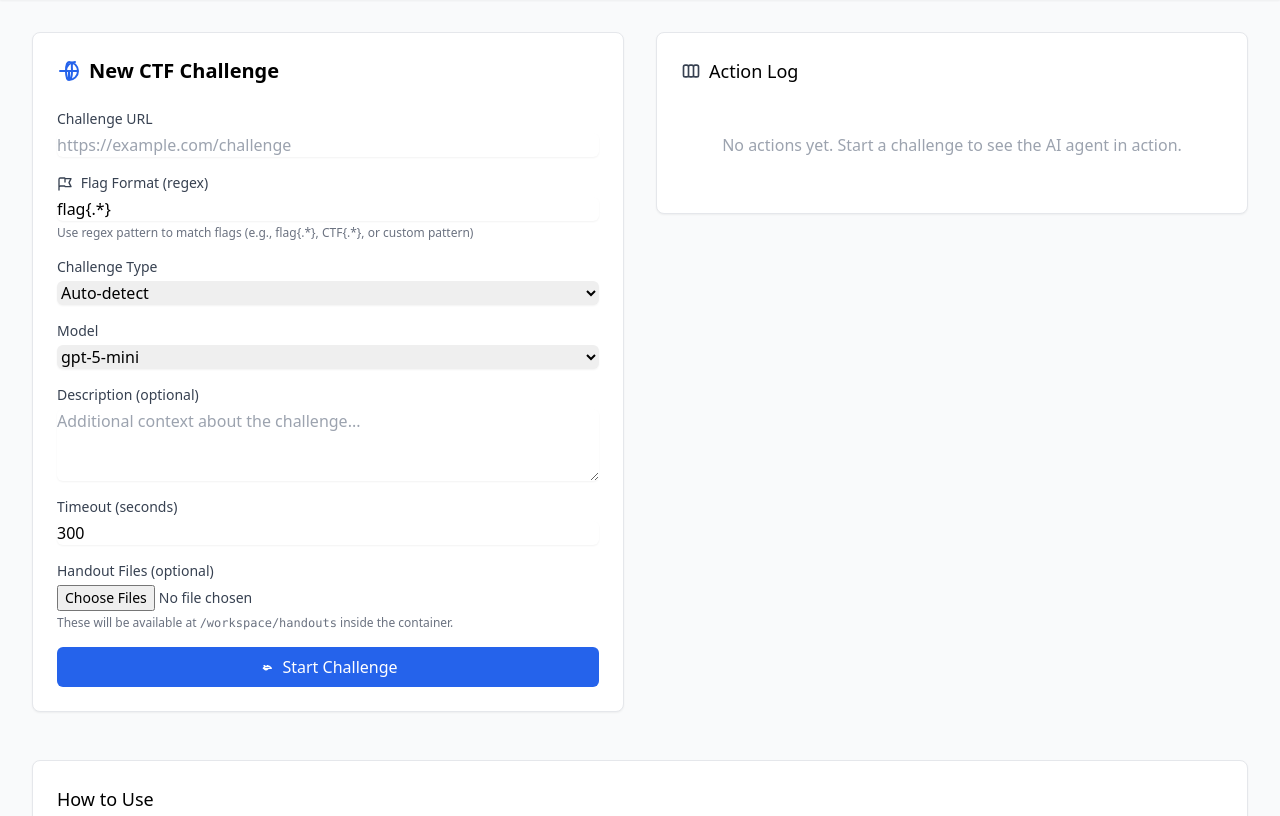
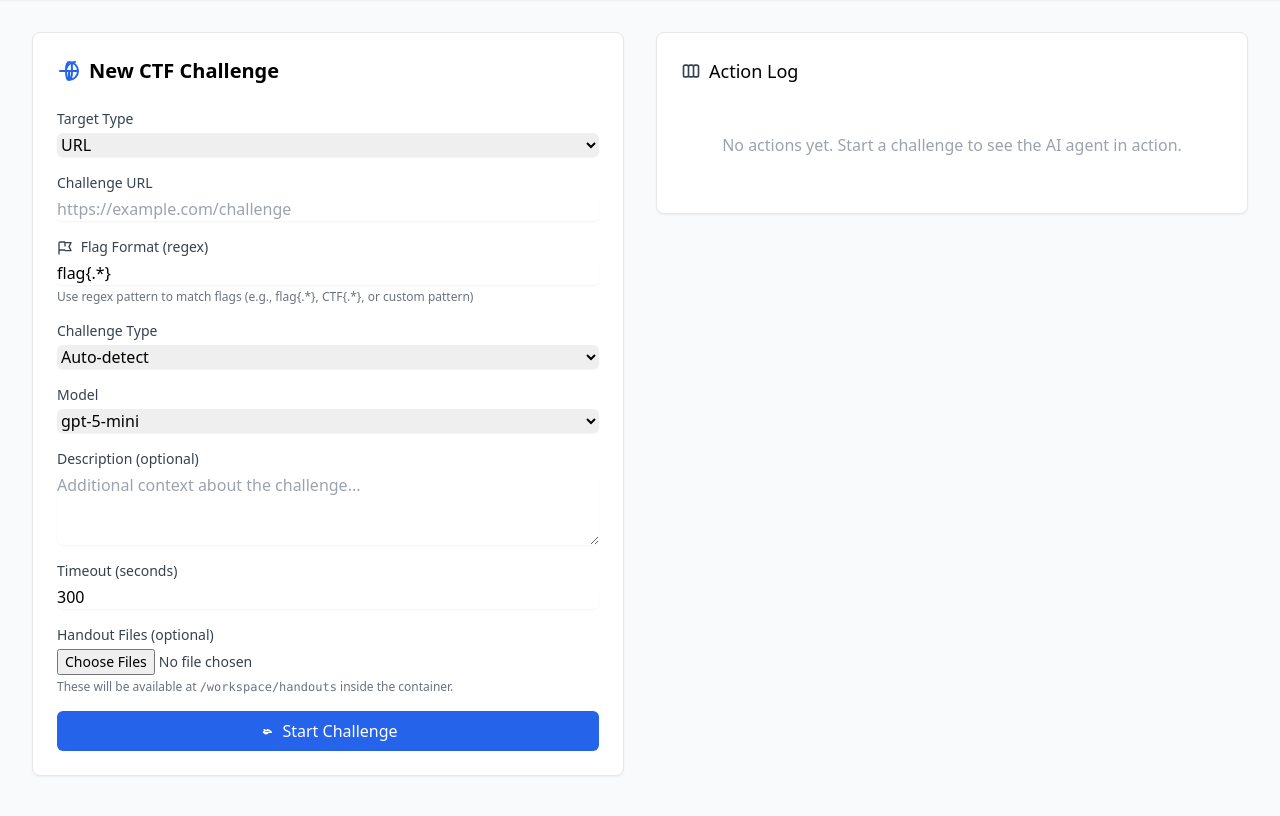
Before and after one commit to arulagrawal/CTFAgent, a FastAPI app: page / in a window 1280 px wide. Shown: the part 85-901 px from the top of the page. Run offline with FastAPI, Linux system fonts and the light colour scheme; some libraries are stand-ins or nearby versions.

Commit message:
support socket and handout only type challenges

```diff
--- a/backend/main.py
+++ b/backend/main.py
@@ -111,7 +111,9 @@ async def health_check():
 
 @app.post("/challenges/start")
 async def start_challenge(
-    url: str = Form(...),
+    url: str | None = Form(None),
+    host: str | None = Form(None),
+    port: int | None = Form(None),
     flag_format: str = Form("flag{.*}"),
     challenge_type: str | None = Form(None),
     description: str | None = Form(None),
@@ -125,10 +127,16 @@ async def start_challenge(
 
     session_id = str(uuid.uuid4())
 
+    # Validate inputs: allow URL or socket or handout-only
+    if not url and not (host and port) and not handouts:
+        raise HTTPException(status_code=400, detail="Provide a URL, or a host+port, or at least one handout.")
+
     # Create session
     session = ChallengeSession(
         session_id=session_id,
-        challenge_url=str(url),
+        challenge_url=str(url) if url else None,
+        host=host,
+        port=port,
         flag_format=flag_format,
         found_flag=None,
         status=ChallengeStatus.PENDING,
@@ -155,7 +163,7 @@ async def start_challenge(
                 logger.error(f"Failed to save handout {file.filename}: {e}")
 
     # Start solving in background
-    asyncio.create_task(solve_challenge_background_form(session_id, url, flag_format, challenge_type, description, timeout, model))
+    asyncio.create_task(solve_challenge_background_form(session_id, url, host, port, flag_format, challenge_type, description, timeout, model))
 
     return {"session_id": session_id, "status": "started"}
 
@@ -280,7 +288,7 @@ async def websocket_endpoint(websocket: WebSocket, session_id: str):
         websocket_manager.disconnect(session_id)
 
 
-async def solve_challenge_background_form(session_id: str, url: str, flag_format: str, challenge_type: str | None, description: str | None, timeout: int, model: str):
+async def solve_challenge_background_form(session_id: str, url: str | None, host: str | None, port: int | None, flag_format: str, challenge_type: str | None, description: str | None, timeout: int, model: str):
     """Background task to solve challenge."""
     session = sessions[session_id]
     session.status = ChallengeStatus.RUNNING
@@ -333,7 +341,9 @@ async def solve_challenge_background_form(session_id: str, url: str, flag_format
             pass
         actions = await ai_agent.solve_challenge(
             session_id=session_id,
-            challenge_url=str(url),
+            challenge_url=str(url) if url else None,
+            socket_host=host,
+            socket_port=port,
             flag_format=flag_format,
             challenge_type=challenge_type,  # type: ignore[arg-type]
             description=description,
--- a/backend/templates/index.html
+++ b/backend/templates/index.html
@@ -25,10 +25,38 @@
 
             <form id="challenge-form" class="space-y-4" enctype="multipart/form-data">
                 <div>
+                    <label for="target_type" class="block text-sm font-medium text-gray-700 mb-1">Target Type</label>
+                    <select id="target_type" name="target_type"
+                            class="block w-full rounded-md border-gray-300 shadow-sm focus:border-primary-500 focus:ring-primary-500">
+                        <option value="url" selected>URL</option>
+                        <option value="socket">Socket (host:port)</option>
+                        <option value="handout">Handout only</option>
+                    </select>
+                </div>
+
+                <div id="url-input-block">
                     <label for="url" class="block text-sm font-medium text-gray-700 mb-1">Challenge URL</label>
-                    <input type="url" id="url" name="url" required
+                    <input type="url" id="url" name="url"
                            class="block w-full rounded-md border-gray-300 shadow-sm focus:border-primary-500 focus:ring-primary-500"
                            placeholder="https://example.com/challenge">
+                </div>
+
+                <div id="socket-input-block" class="hidden">
+                    <div class="grid grid-cols-1 sm:grid-cols-2 gap-4">
+                        <div>
+                            <label for="host" class="block text-sm font-medium text-gray-700 mb-1">Socket Host</label>
+                            <input type="text" id="host" name="host"
+                                   class="block w-full rounded-md border-gray-300 shadow-sm focus:border-primary-500 focus:ring-primary-500"
+                                   placeholder="challenge.example.com">
+                        </div>
+                        <div>
+                            <label for="port" class="block text-sm font-medium text-gray-700 mb-1">Socket Port</label>
+                            <input type="number" id="port" name="port" min="1" max="65535"
+                                   class="block w-full rounded-md border-gray-300 shadow-sm focus:border-primary-500 focus:ring-primary-500"
+                                   placeholder="1337">
+                        </div>
+                    </div>
+                    <p class="text-xs text-gray-500 mt-1">For socket challenges, the agent may use <code>nc</code>/<code>ncat</code>, <code>telnet</code>, or scripts to interact.</p>
                 </div>
 
                 <div>
@@ -126,11 +154,16 @@
                     </div>
                 </div>
 
-                <div>
+                <div id="url-status-block" class="hidden">
                     <span class="text-gray-500 text-sm">Challenge URL:</span>
                     <div class="mt-1">
                         <a id="challenge-url" href="#" target="_blank" class="text-blue-600 hover:text-blue-800 text-sm break-all"></a>
                     </div>
+                </div>
+
+                <div id="socket-status-block" class="hidden">
+                    <span class="text-gray-500 text-sm">Socket Target:</span>
+                    <div id="socket-target" class="mt-1 font-mono text-sm bg-gray-100 p-2 rounded"></div>
                 </div>
 
                 <div>
@@ -255,6 +288,8 @@ function setupEventListeners() {
     document.getElementById('stop-btn').addEventListener('click', stopChallenge);
     document.getElementById('delete-btn').addEventListener('click', deleteSession);
     document.getElementById('handout-upload-btn').addEventListener('click', uploadHandouts);
+    document.getElementById('target_type').addEventListener('change', onTargetTypeChange);
+    onTargetTypeChange();
 }
 
 async function checkApiHealth() {
@@ -268,11 +303,79 @@ async function checkApiHealth() {
     }
 }
 
+function onTargetTypeChange() {
+    const type = document.getElementById('target_type').value;
+    const urlBlock = document.getElementById('url-input-block');
+    const socketBlock = document.getElementById('socket-input-block');
+    const urlInput = document.getElementById('url');
+    const hostInput = document.getElementById('host');
+    const portInput = document.getElementById('port');
+
+    if (type === 'url') {
+        urlBlock.classList.remove('hidden');
+        socketBlock.classList.add('hidden');
+        if (urlInput) urlInput.required = true;
+        if (hostInput) hostInput.required = false;
+        if (portInput) portInput.required = false;
+    } else if (type === 'socket') {
+        urlBlock.classList.add('hidden');
+        socketBlock.classList.remove('hidden');
+        if (urlInput) urlInput.required = false;
+        if (hostInput) hostInput.required = true;
+        if (portInput) portInput.required = true;
+    } else {
+        // handout-only
+        urlBlock.classList.add('hidden');
+        socketBlock.classList.add('hidden');
+        if (urlInput) urlInput.required = false;
+        if (hostInput) hostInput.required = false;
+        if (portInput) portInput.required = false;
+    }
+}
+
 async function handleFormSubmit(event) {
     event.preventDefault();
 
     const formEl = event.target;
-    const formData = new FormData(formEl);
+    const formData = new FormData();
+    const targetType = document.getElementById('target_type').value;
+    const url = (document.getElementById('url').value || '').trim();
+    const host = (document.getElementById('host')?.value || '').trim();
+    const port = (document.getElementById('port')?.value || '').trim();
+    const flagFormat = document.getElementById('flag_format').value;
+    const challengeType = document.getElementById('challenge_type').value;
+    const description = document.getElementById('description').value;
+    const timeout = document.getElementById('timeout').value;
+    const model = document.getElementById('model').value;
+    const handoutsInput = document.getElementById('handouts');
+
+    if (targetType === 'url') {
+        if (!url) {
+            showError('Please provide a URL.');
+            return;
+        }
+        formData.append('url', url);
+    } else if (targetType === 'socket') {
+        if (!host || !port) {
+            showError('Please provide both host and port.');
+            return;
+        }
+        formData.append('host', host);
+        formData.append('port', port);
+    } else {
+        // handout-only: no url/host/port
+    }
+
+    formData.append('flag_format', flagFormat);
+    if (challengeType) formData.append('challenge_type', challengeType);
+    if (description) formData.append('description', description);
+    formData.append('timeout', timeout);
+    formData.append('model', model);
+    if (handoutsInput && handoutsInput.files && handoutsInput.files.length > 0) {
+        for (let i = 0; i < handoutsInput.files.length; i++) {
+            formData.append('handouts', handoutsInput.files[i]);
+        }
+    }
 
     try {
         setLoading(true);
@@ -397,8 +500,28 @@ function updateSessionStatus(session) {
     currentSession = session;
 
     document.getElementById('session-id').textContent = session.session_id;
-    document.getElementById('challenge-url').textContent = session.challenge_url;
-    document.getElementById('challenge-url').href = session.challenge_url;
+    const urlBlock = document.getElementById('url-status-block');
+    const socketBlock = document.getElementById('socket-status-block');
+    const urlEl = document.getElementById('challenge-url');
+    const socketEl = document.getElementById('socket-target');
+
+    if (session.challenge_url) {
+        urlBlock.classList.remove('hidden');
+        urlEl.textContent = session.challenge_url;
+        urlEl.href = session.challenge_url;
+    } else {
+        urlBlock.classList.add('hidden');
+        urlEl.textContent = '';
+        urlEl.href = '#';
+    }
+
+    if (session.host && session.port) {
+        socketBlock.classList.remove('hidden');
+        socketEl.textContent = `${session.host}:${session.port}`;
+    } else {
+        socketBlock.classList.add('hidden');
+        socketEl.textContent = '';
+    }
     document.getElementById('flag-format').textContent = session.flag_format;
 
     // Update status badge
```
Also changed, not shown: backend/ai_agent.py (+119 -31 lines), backend/models.py (+6 -2 lines).
